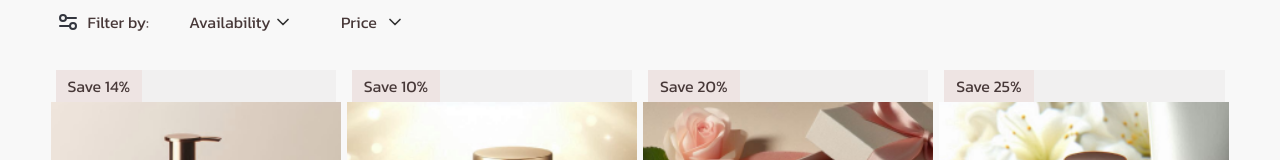
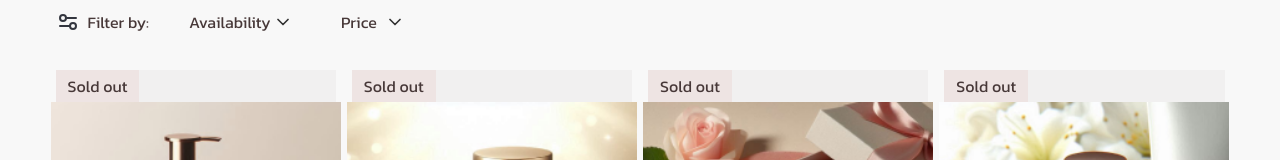
Before and after one commit to kleenpulse/timbu, a Next.js app: page / in a window 1280 px wide. Shown: the part 407-567 px from the top of the page. Built offline with nearby package versions, Linux system fonts and the light colour scheme.

Commit message:
check if in stock

```diff
--- a/components/card/product-card.tsx
+++ b/components/card/product-card.tsx
@@ -5,14 +5,13 @@ import { calculateDiscount, cn } from "@/lib/utils";
 import { ProductProps } from "@/lib/products";
 import { AnimatePresence, motion } from "framer-motion";
 
-type Props = {};
-
 const ProductCard = ({
 	id,
 	title,
 	image,
 	discount_percentage,
 	price,
+	is_in_stock,
 }: ProductProps) => {
 	return (
 		<motion.a
@@ -39,9 +38,15 @@ const ProductCard = ({
 			className="w-full max-w-[340px] flex-col flex gap-y-2"
 		>
 			<div className="flex flex-col bg-accent-card items-center pb-4 md:pb-7">
-				<span className="bg-accent-white w-fit px-2 py-1 md:px-3 self-start">
-					Save {discount_percentage}%
-				</span>
+				{is_in_stock ? (
+					<span className="bg-accent-white w-fit px-2 py-1 md:px-3 self-start">
+						Save {discount_percentage}%
+					</span>
+				) : (
+					<span className="bg-accent-white w-fit px-2 py-1 md:px-3 self-start">
+						Sold out
+					</span>
+				)}
 				<BlurImage
 					src={image}
 					width={290}
```
